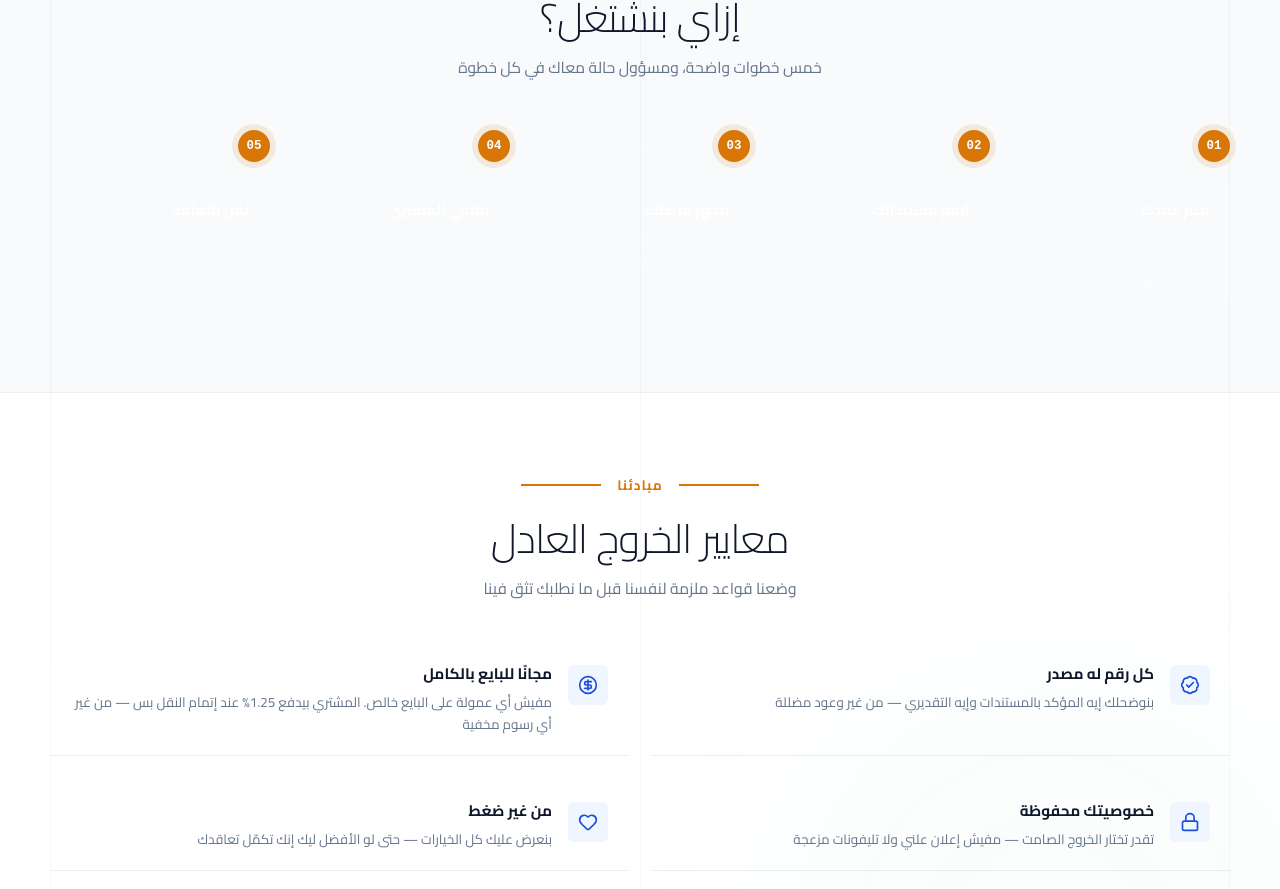
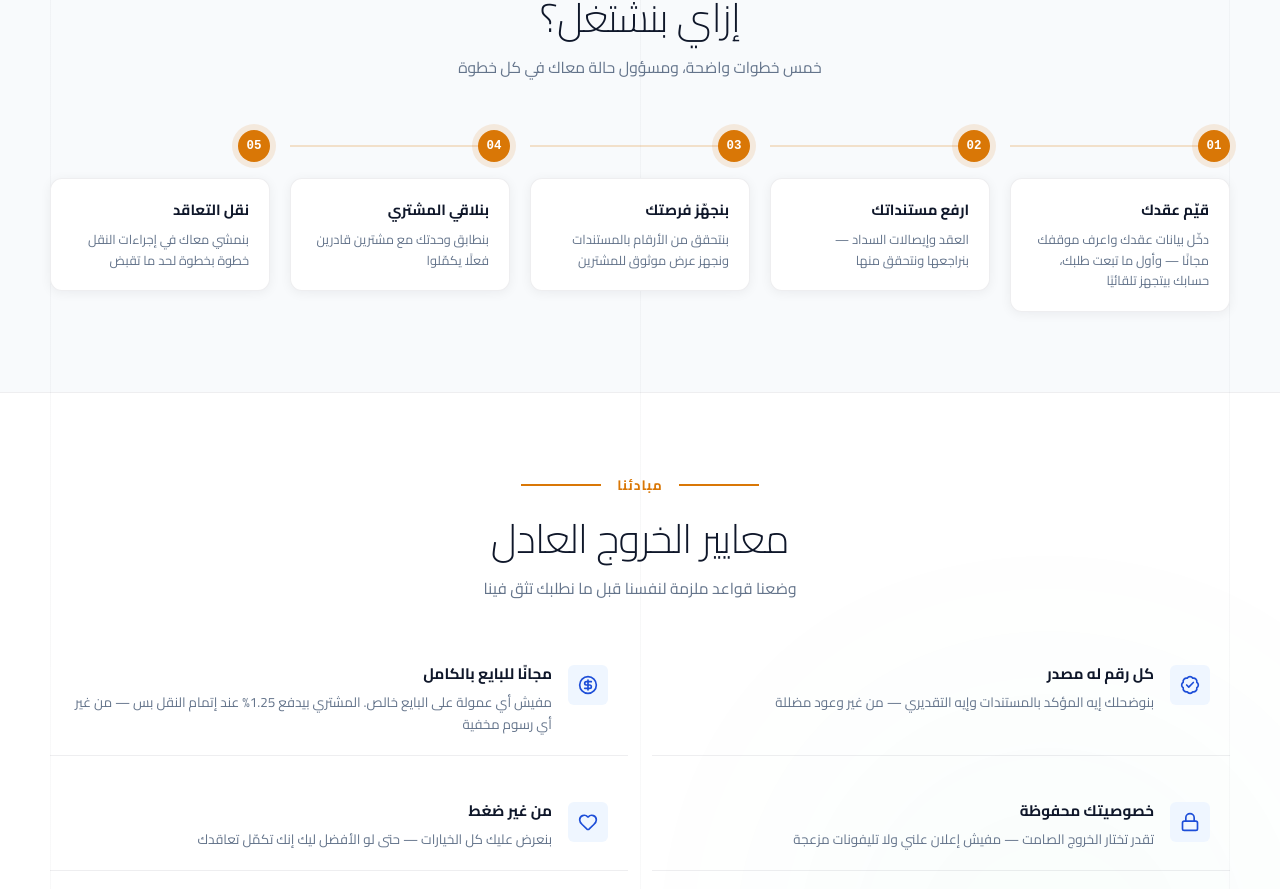
Before and after one commit to osamaaaaaaaaa/safqa_nawy, a React (Vite) app: page / in a window 1280 px wide. Shown: the part 4796-5685 px from the top of the page. Built offline with nearby package versions, Linux system fonts and the light colour scheme.

Commit message:
fix: fix how-it-works pipeline card text colors - white on white was invisible

```diff
--- a/src/App.css
+++ b/src/App.css
@@ -2522,7 +2522,7 @@ h1, h2, h3, h4, h5, h6 {
 .pipeline-pipe {
   flex: 1;
   height: 2px;
-  background: rgba(255, 255, 255, 0.1);
+  background: rgba(217, 119, 6, 0.2);
   position: relative;
   z-index: 1;
   margin-left: -6px;
@@ -2534,36 +2534,38 @@ h1, h2, h3, h4, h5, h6 {
 }
 
 .pipeline-content-card {
-  background: rgba(255, 255, 255, 0.02);
-  border: 1px solid rgba(255, 255, 255, 0.05);
+  background: #fff;
+  border: 1px solid var(--line);
   border-radius: var(--radius-sm);
   padding: 20px;
   transition: all 350ms ease;
+  box-shadow: 0 2px 12px rgba(15,23,42,0.06);
 }
 
 .pipeline-node:hover .pipeline-content-card {
-  background: rgba(255, 255, 255, 0.04);
-  border-color: rgba(217, 119, 6, 0.3);
-  transform: translateY(-2px);
+  background: #fff;
+  border-color: rgba(217, 119, 6, 0.4);
+  transform: translateY(-3px);
+  box-shadow: 0 8px 24px rgba(15,23,42,0.1);
 }
 
 .pipeline-content-card h4 {
   margin: 0 0 8px;
   font-size: 0.92rem;
   font-weight: 700;
-  color: #fff;
+  color: var(--ink);
 }
 
 .pipeline-content-card p {
   margin: 0;
   font-size: 0.8rem;
   line-height: 1.6;
-  color: rgba(255, 255, 255, 0.45);
+  color: var(--muted);
   transition: color 300ms ease;
 }
 
 .pipeline-node:hover .pipeline-content-card p {
-  color: rgba(255, 255, 255, 0.75);
+  color: var(--ink);
 }
 
 /* ━━━━━━━━━━━━━━━━━━━━━━━━━━━━━━━━━━━━━━━━━━━━
```
